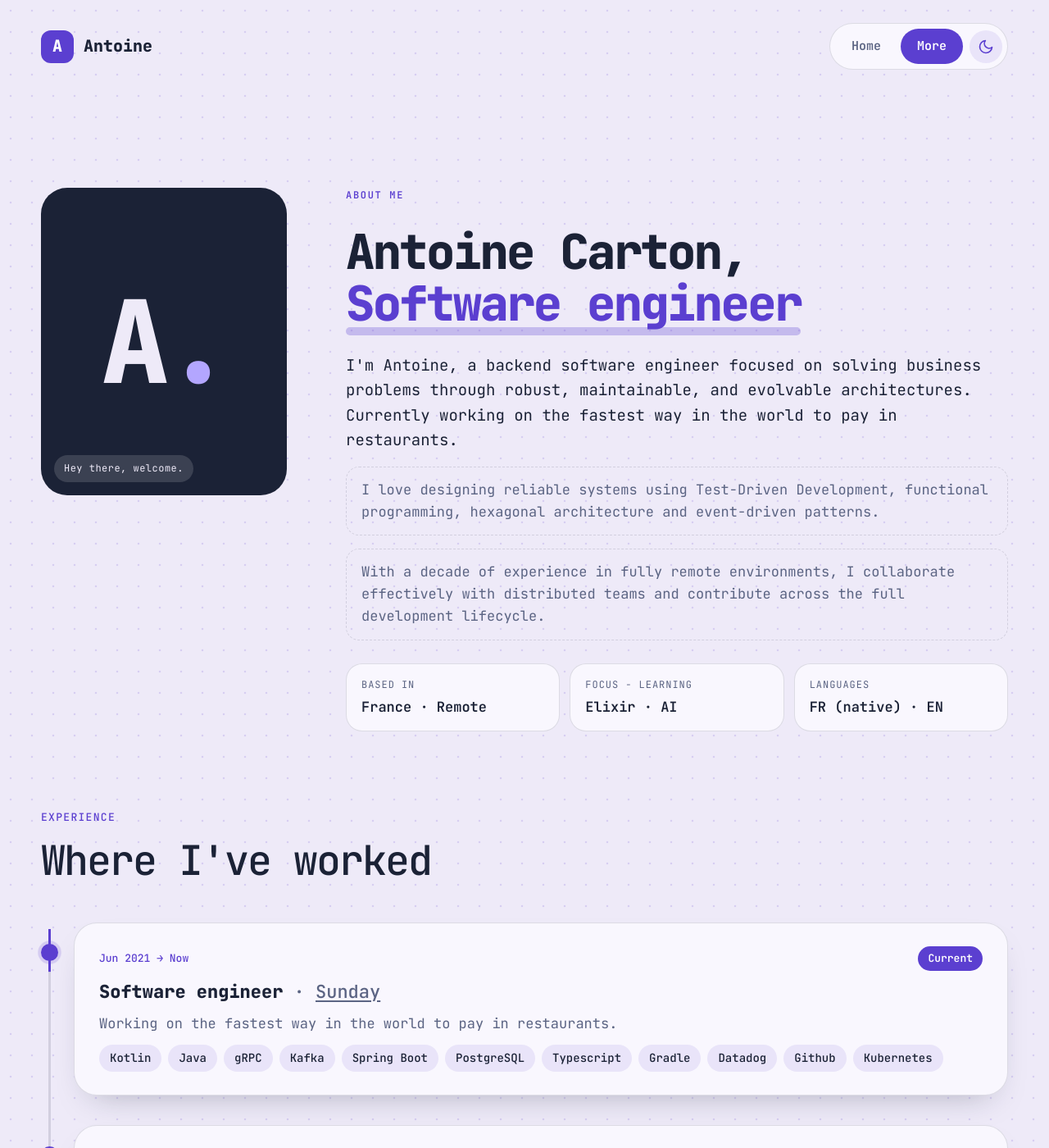
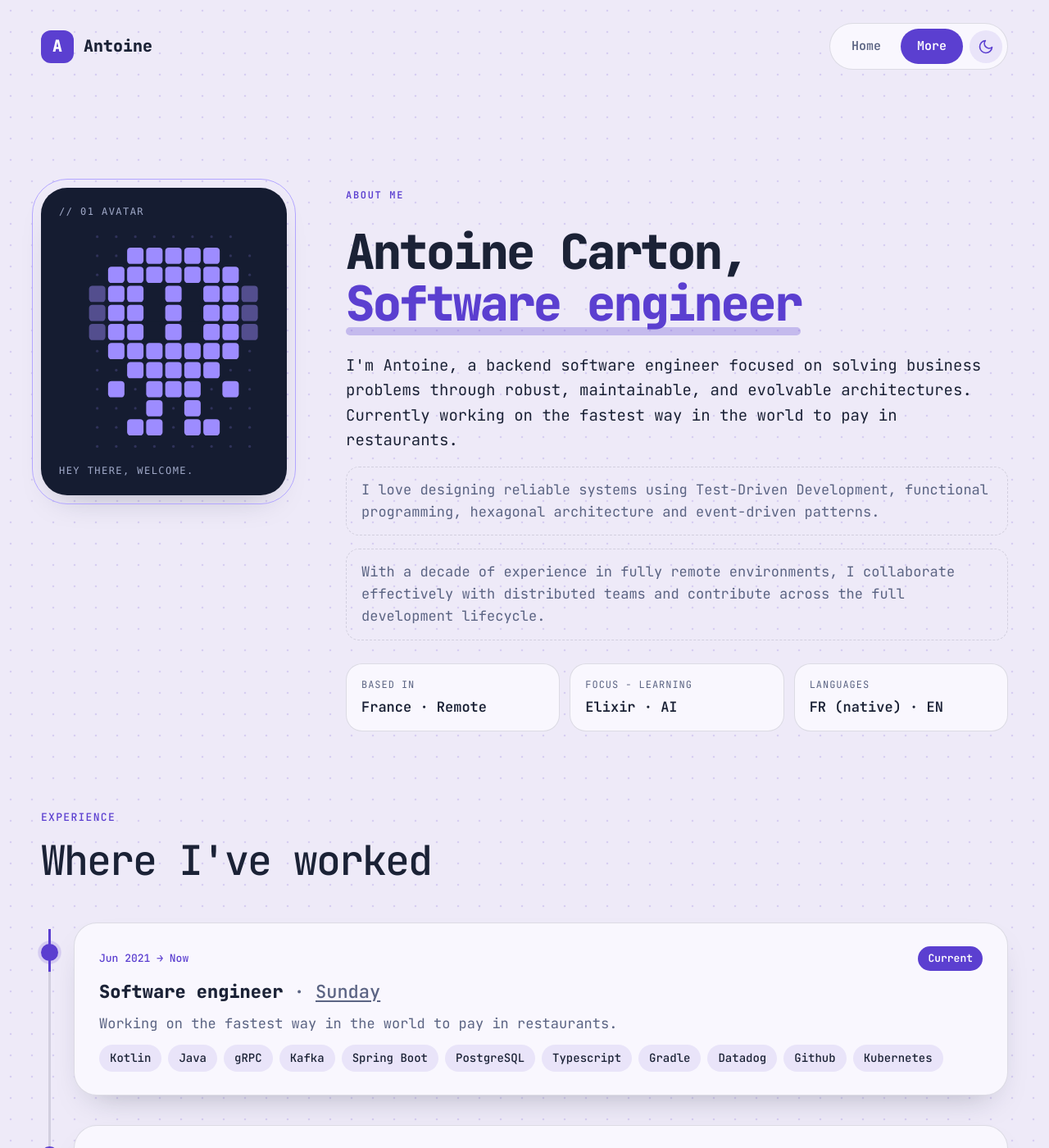
Before and after one commit to antoinecarton/antoinecarton.github.io, a Jekyll site: the page built from more.html, in a window 1280 px wide and 1400 px high. Shown: the whole window at 82% size. Built offline with Jekyll 4.4.1, drawn with Linux system fonts in a browser that asks for light colours.

Commit message:
feat: introduce pixel avatar as photo

```diff
--- a/_data/profile.yml
+++ b/_data/profile.yml
@@ -6,8 +6,9 @@ description: Software engineer
 tagline: Backend software engineer who loves well-designed systems and good UX.
 now: Currently working on the fastest way in the world to pay in restaurants.
 
-# Photo for the "More" page, e.g. /assets/images/me.jpg (empty => monogram)
-photo:
+# "robot" (pixel-art) or "monogram" (the "A ." tile). A non-empty `photo` wins over both.
+avatar: robot
+avatar_labels: ["Hey there, welcome."]
 
 more_title_1: "Antoine Carton,"
 more_title_2: ""
--- /dev/null
+++ b/_includes/robot.html
@@ -0,0 +1,28 @@
+{% comment %} Renders _data/robot.yml as an inline SVG pixel grid. {% endcomment %}
+{%- assign rows = site.data.robot.rows -%}
+{%- assign w = rows[0] | size -%}
+{%- assign h = rows | size -%}
+<svg class="robot" viewBox="0 0 {{ w }} {{ h }}" role="img" aria-label="Pixel-art robot" focusable="false">
+  {%- for row in rows -%}
+    {%- assign y = forloop.index0 -%}
+    {%- assign chars = row | split: "" -%}
+    {%- for ch in chars -%}
+      {%- assign x = forloop.index0 -%}
+      {%- assign rx = x | plus: 0.07 -%}
+      {%- assign ry = y | plus: 0.07 -%}
+      {%- if ch == "#" -%}
+        <rect class="robot__px{% if y == 0 %} robot__tip{% endif %}" x="{{ rx }}" y="{{ ry }}" width="0.86" height="0.86" rx="0.18"/>
+      {%- elsif ch == "o" -%}
+        <rect class="robot__px robot__px--soft{% if y == 0 %} robot__tip{% endif %}" x="{{ rx }}" y="{{ ry }}" width="0.86" height="0.86" rx="0.18"/>
+      {%- elsif ch == "e" -%}
+        <rect class="robot__eye" x="{{ rx }}" y="{{ ry }}" width="0.86" height="0.86" rx="0.18"/>
+      {%- elsif ch == "k" -%}
+        <rect class="robot__blush" x="{{ rx }}" y="{{ ry }}" width="0.86" height="0.86" rx="0.18"/>
+      {%- elsif ch == "x" -%}
+        {%- comment -%} empty cell, no dot {%- endcomment -%}
+      {%- else -%}
+        <circle class="robot__off" cx="{{ x | plus: 0.5 }}" cy="{{ y | plus: 0.5 }}" r="0.07"/>
+      {%- endif -%}
+    {%- endfor -%}
+  {%- endfor -%}
+</svg>
--- a/_sass/_more.scss
+++ b/_sass/_more.scss
@@ -6,6 +6,11 @@
     border-radius: 32px; background: var(--ink); color: var(--bg);
     display: grid; place-items: center;
     img { width: 100%; height: 100%; object-fit: cover; }
+    box-shadow: var(--shadow);
+    outline: 1.5px solid var(--accent-soft);
+    outline-offset: 10px;
+    img { transition: transform .8s cubic-bezier(.2, .7, .2, 1); }
+    &:hover img { transform: scale(1.04); }
   }
   &__monogram { position: relative; font-size: 140px; font-weight: 800; letter-spacing: -.05em; }
   &__monogram-dot { color: var(--accent-soft); }
@@ -41,9 +46,61 @@
     }
   }
 }
+@media (min-width: #{$bp-md + 1px}) {
+  .about__photo { position: sticky; top: 24px; }
+}
 @media (max-width: $bp-md) {
   .about { grid-template-columns: 1fr; }
 }
+
+// ---------- Pixel robot avatar ----------
+// Always the "dark mode" look (dark card, light-violet robot), in both themes.
+// Colours are fixed here on purpose so they don't flip with the site theme.
+.about__photo.about__photo--robot {
+  --rb-bg: #151c31;     // dark-theme --surface
+  --rb-px: #b3a6ff;     // dark-theme --accent
+  --rb-label: #a0a9c8;  // dark-theme --muted
+  background: var(--rb-bg);
+  color: var(--rb-label);
+  outline-color: var(--accent-soft);
+}
+
+.robot {
+  // Centred explicitly (absolute + auto margins), whatever display the card has
+  position: absolute; inset: 0; margin: auto;
+  width: min(62%, 200px); height: auto; overflow: visible;
+  &__px { fill: var(--tag-bg); }
+  &__off { fill: var(--tag-bg); opacity: .2; }
+  // Headphones / antenna tip: same violet, just lighter
+  &__px--soft { opacity: .45; }
+  &__blush { fill: #ff8fb8; }
+  // Eyes look like holes (card colour) and "blink" by filling in briefly
+  &__eye { fill: var(--rb-bg); animation: robotBlink 5.5s infinite; }
+  // The antenna tip breathes
+  &__tip { animation: robotTip 2.4s ease-in-out infinite; }
+}
+
+.avatar-label {
+  position: absolute;
+  font-family: var(--mono, ui-monospace, SFMono-Regular, Menlo, monospace);
+  font-size: 12px; letter-spacing: .12em; text-transform: uppercase; font-weight: 500;
+  &--tl { top: 20px; left: 22px; }
+  &--bl { bottom: 20px; left: 22px; }
+  &--br { bottom: 20px; right: 22px; }
+}
+
+@keyframes robotBlink {
+  0%, 92%, 100% { fill: var(--rb-bg); }
+  94%, 97%      { fill: var(--tag-bg); }
+}
+@keyframes robotTip {
+  0%, 100% { opacity: 1; }
+  50%      { opacity: .35; }
+}
+@media (prefers-reduced-motion: reduce) {
+  .robot__eye, .robot__tip { animation: none; }
+}
+
 .facts { display: flex; flex-wrap: wrap; gap: 12px; }
 .fact {
   flex: 1 1 150px; min-width: 0; display: flex; flex-direction: column; gap: 4px;
--- a/_sass/_variables-light-mode.scss
+++ b/_sass/_variables-light-mode.scss
@@ -11,6 +11,6 @@
   --dots: rgba(91, 63, 208, .16);
   --pulse: rgba(91, 63, 208, .45);
   --shadow: 0 18px 40px -22px rgba(27, 34, 54, .35);
-  --tag-bg: rgba(255, 255, 255, .14);   // translucent tag on the dark photo tile
+   --tag-bg: #9d8cff;
   color-scheme: light;
 }
--- a/more.html
+++ b/more.html
@@ -10,9 +10,18 @@ container_class: container--more
 
 <!-- ABOUT -->
 <section class="about">
-  <div class="about__photo rise" style="--d: .1s">
-    {% if p.photo and p.photo != "" %}
+    {% assign mode = p.avatar | default: "robot" %}
+    {% if p.photo and p.photo != "" %}{% assign mode = "photo" %}{% endif %}
+    {% assign labels = p.avatar_labels | default: empty %}
+
+    <div class="about__photo{% if mode == 'robot' %} about__photo--robot{% endif %} rise" style="--d: .1s">
+      {% if mode == "photo" %}
         <img src="{{ p.photo | relative_url }}" alt="{{ p.first_name }} {{ p.last_name }}">
+      {% elsif mode == "robot" %}
+        {% include robot.html %}
+        <span class="avatar-label avatar-label--tl">// 01 avatar</span>
+        {% if labels[0] %}<span class="avatar-label avatar-label--bl">{{ labels[0] }}</span>{% endif %}
+        {% if labels[1] %}<span class="avatar-label avatar-label--br">{{ labels[1] }}</span>{% endif %}
       {% else %}
         <span class="about__monogram">{{ p.first_name | slice: 0 }}<span class="about__monogram-dot">.</span></span>
         <span class="about__photo-tag">Hey there, welcome.</span>
```
Also changed, not shown: _data/robot.yml (added, +14 -0 lines), assets/images/software-eng.webp (added). Lines whose indentation alone changed are shown as unchanged.
